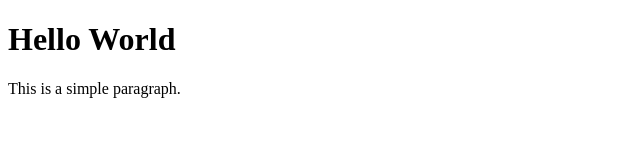
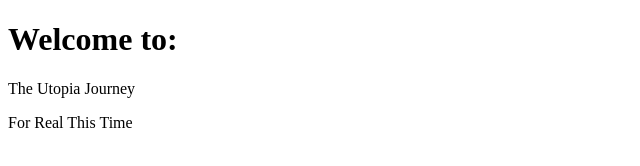
Before and after one commit to Sukkoth22/first-repository, a plain HTML site: page index.html in a window 1280 px wide. Shown: the whole page, without its empty margins (0-640 px from the left). Drawn offline with Linux system fonts and the light colour scheme.

Commit message:
update page content

```diff
--- a/index.html
+++ b/index.html
@@ -6,8 +6,8 @@
     <title>Document</title>
   </head>
   <body>
-    <h1>Hello World</h1>
-    <p>This is a simple paragraph.</p>
-
+    <h1>Welcome to:</h1>
+    <p>The Utopia Journey</p>
+    <p>For Real This Time</p>
   </body>
 </html>
```
